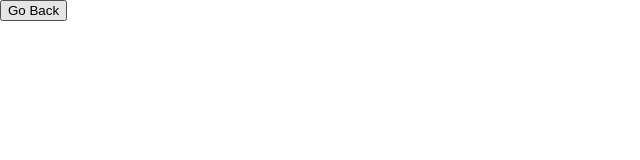
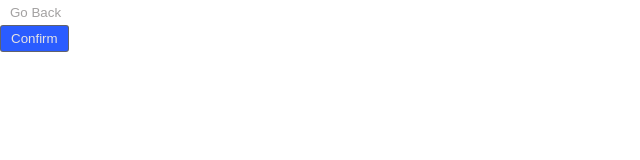
Before and after one commit to djm204/dear-movie-diary, a React app: page /confirmation in a window 1280 px wide. Shown: the whole page, without its empty margins (0-640 px from the left). Built offline with nearby package versions, Linux system fonts and the light colour scheme.

Commit message:
added some styling for confirmation

```diff
--- a/src/js/components/Confirmation.js
+++ b/src/js/components/Confirmation.js
@@ -4,16 +4,19 @@ import MovieDetails from './MovieDetails'
 const Confirmation = (props) => {
   const { selectedMovies } = props
   return (
-    <React.Fragment>
+    <div className="Confirmation">
       <Link to="/">
-        <button>Go Back</button>
+        <button className="Button secondary">Go Back</button>
       </Link>
       <div className="SelectMovieDetails">
         {selectedMovies.map((selectedMovie) => (
           <MovieDetails {...selectedMovie} />
         ))}
       </div>
-    </React.Fragment>
+      <div className="Confirmation_ConfirmButton">
+        <button className="Button primary">Confirm</button>
+      </div>
+    </div>
   )
 }
 
--- /dev/null
+++ b/src/style/_buttons.scss
@@ -0,0 +1,17 @@
+.Button {
+  padding: 5px 10px;
+  border-radius: 3px;
+  border: 1px solid rgba(100, 99, 99, 0.945);
+  color: rgb(100, 99, 99);
+
+  &.primary {
+    color: rgb(230, 227, 227);
+    background: #1e53fff1;
+  }
+
+  &.secondary {
+    border: none;
+    background: none;
+    color: rgb(163, 161, 161);
+  }
+}
--- a/src/style/_confirm-favorites.scss
+++ b/src/style/_confirm-favorites.scss
@@ -19,10 +19,12 @@
   border-bottom: 1px solid #a1a1a1;
   margin-bottom: 5px;
   height: 125px;
-  .MoveDetails_Poster {
+
+  .MovieDetails_Poster {
     width: 75px;
   }
-  img.MovieDetails_PosterImage {
+
+  .MovieDetails_PosterImage {
     height: 100%;
   }
 
--- a/src/style/main.scss
+++ b/src/style/main.scss
@@ -1,3 +1,4 @@
+@import './buttons';
 @import './move-thumbnail';
 @import './confirm-favorites';
 
```
